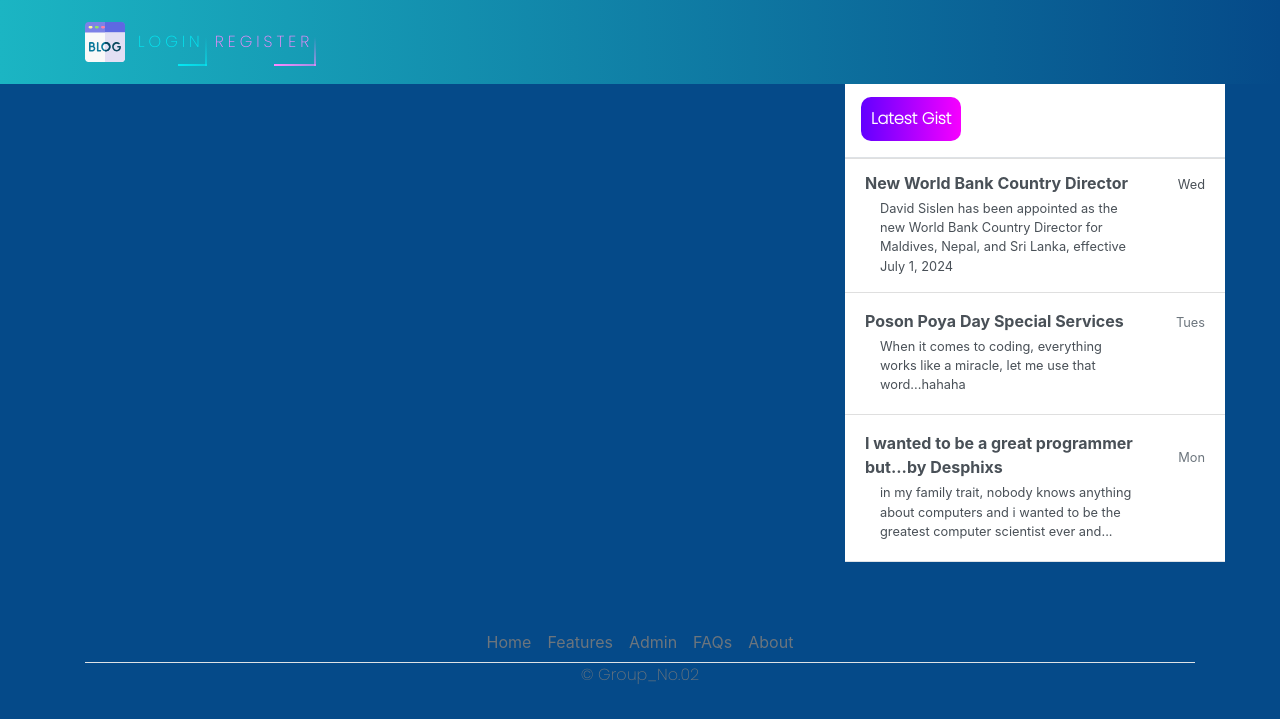
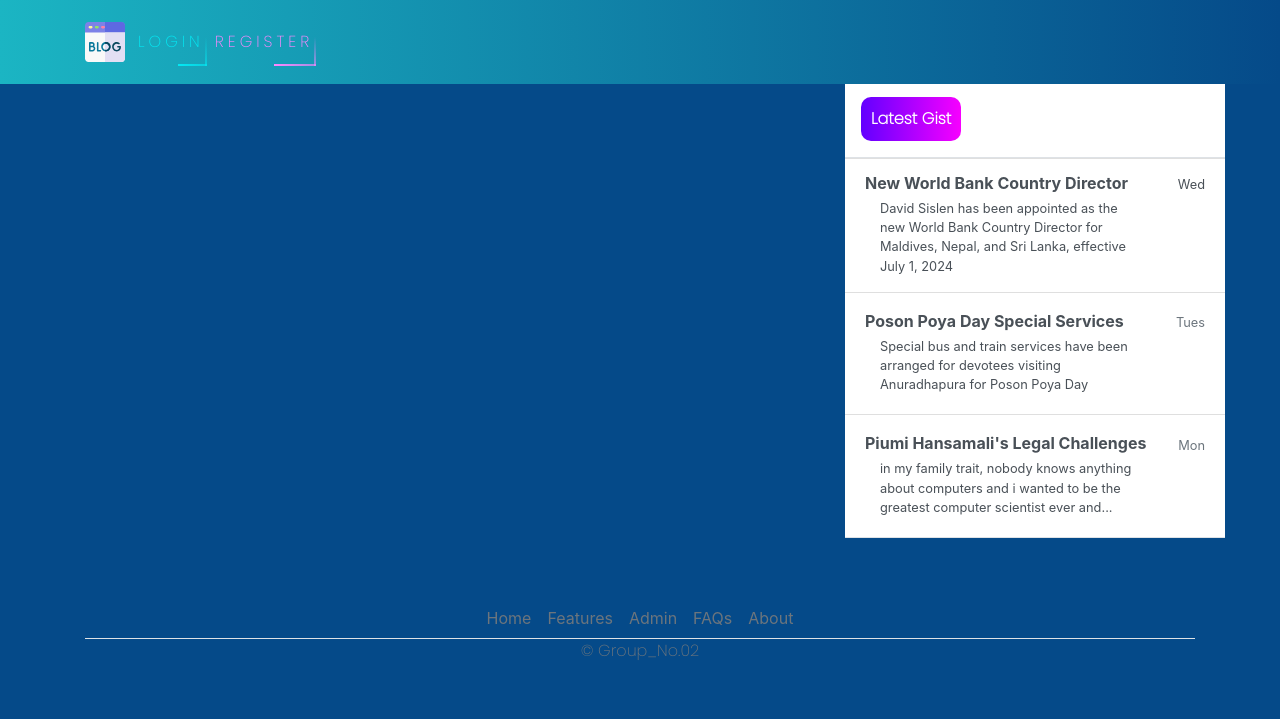
Before and after one commit to Sandudil/djangoblog, a Django app: template blogproj/blog/templates/blog/base.html in a window 1280 px wide. Shown: the top 719 px of the page. Run offline with Django 4.2, Linux system fonts and the light colour scheme; the template is opened without the code that fills it, so the values that code supplies are empty; some libraries are stand-ins or nearby versions.

Commit message:
Update base.html

```diff
--- a/blogproj/blog/templates/blog/base.html
+++ b/blogproj/blog/templates/blog/base.html
@@ -161,11 +161,11 @@
                       <strong class="mb-1">Poson Poya Day Special Services</strong>
                       <small class="text-muted">Tues</small>
                     </div>
-                    <div class="col-10 mb-1 small">When it comes to coding, everything works like a miracle, let me use that word...hahaha</div>
+                    <div class="col-10 mb-1 small">Special bus and train services have been arranged for devotees visiting Anuradhapura for Poson Poya Day</div>
                   </a>
                   <a href="#" class="list-group-item list-group-item-action py-3 lh-tight">
                     <div class="d-flex w-100 align-items-center justify-content-between">
-                      <strong class="mb-1">I wanted to be a great programmer but...by Desphixs</strong>
+                      <strong class="mb-1">Piumi Hansamali's Legal Challenges</strong>
                       <small class="text-muted">Mon</small>
                     </div>
                     <div class="col-10 mb-1 small">in my family trait, nobody knows anything about computers and i wanted to be the greatest computer scientist ever and...</div>
```
